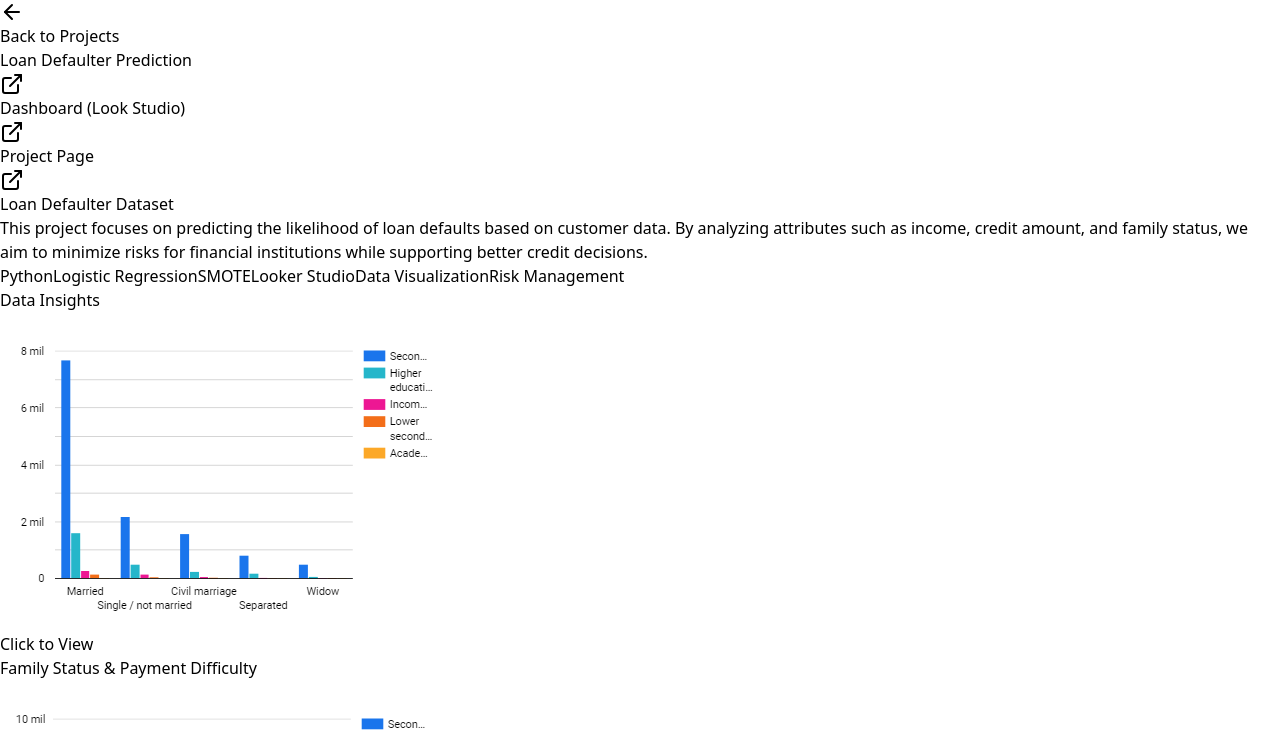
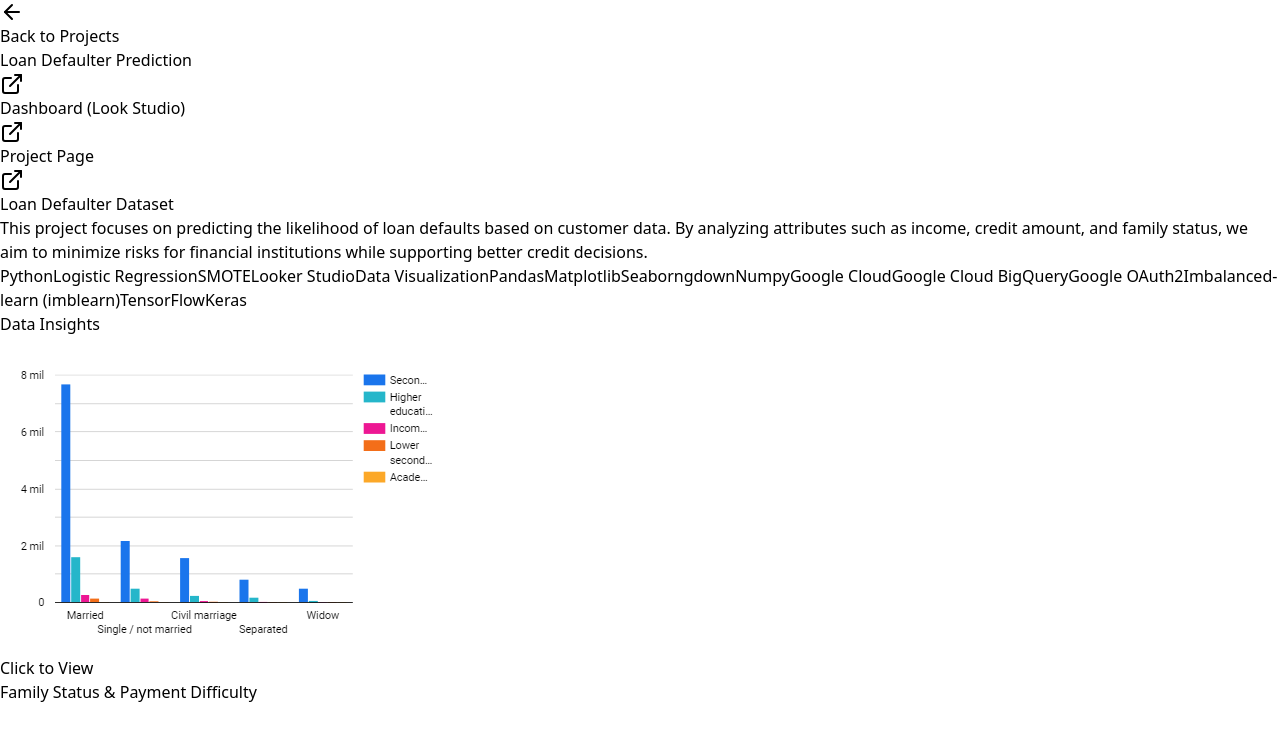
Before and after one commit to somilsdiaz/Somil-s-Portfolio-Data-Analyst-Profile, a React (Vite) app: page /project2 in a window 1280 px wide. Shown: the top 733 px of the page. Built offline with nearby package versions, Linux system fonts and the light colour scheme.

Commit message:
HU/Project-section: The technologies used have been added to project page 2.

```diff
--- a/src/Pages/Proj2.tsx
+++ b/src/Pages/Proj2.tsx
@@ -138,9 +138,40 @@ export default function ProjectDetails() {
                                     Data Visualization
                                 </span>
                                 <span className="bg-blue-500/20 text-blue-300 px-3 py-1 rounded-full text-sm">
-                                    Risk Management
+                                    Pandas
+                                </span>
+                                <span className="bg-blue-500/20 text-blue-300 px-3 py-1 rounded-full text-sm">
+                                    Matplotlib
+                                </span>
+                                <span className="bg-blue-500/20 text-blue-300 px-3 py-1 rounded-full text-sm">
+                                    Seaborn
+                                </span>
+                                <span className="bg-blue-500/20 text-blue-300 px-3 py-1 rounded-full text-sm">
+                                    gdown
+                                </span>
+                                <span className="bg-blue-500/20 text-blue-300 px-3 py-1 rounded-full text-sm">
+                                    Numpy
+                                </span>
+                                <span className="bg-blue-500/20 text-blue-300 px-3 py-1 rounded-full text-sm">
+                                    Google Cloud
+                                </span>
+                                <span className="bg-blue-500/20 text-blue-300 px-3 py-1 rounded-full text-sm">
+                                    Google Cloud BigQuery
+                                </span>
+                                <span className="bg-blue-500/20 text-blue-300 px-3 py-1 rounded-full text-sm">
+                                    Google OAuth2
+                                </span>
+                                <span className="bg-blue-500/20 text-blue-300 px-3 py-1 rounded-full text-sm">
+                                    Imbalanced-learn (imblearn)
+                                </span>
+                                <span className="bg-blue-500/20 text-blue-300 px-3 py-1 rounded-full text-sm">
+                                    TensorFlow
+                                </span>
+                                <span className="bg-blue-500/20 text-blue-300 px-3 py-1 rounded-full text-sm">
+                                    Keras
                                 </span>
                             </div>
+
                         </motion.div>
 
                         <motion.h2
```
